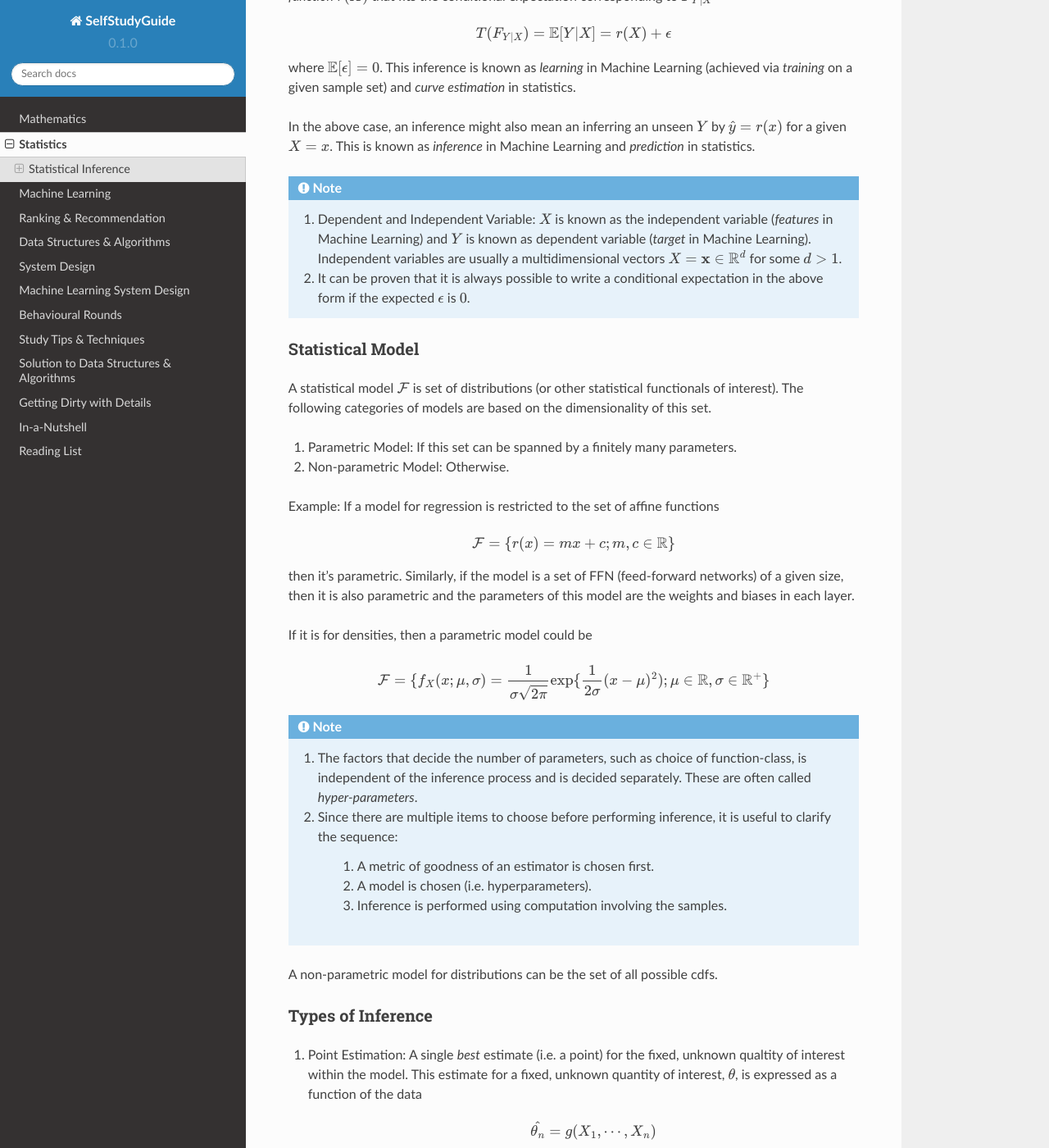
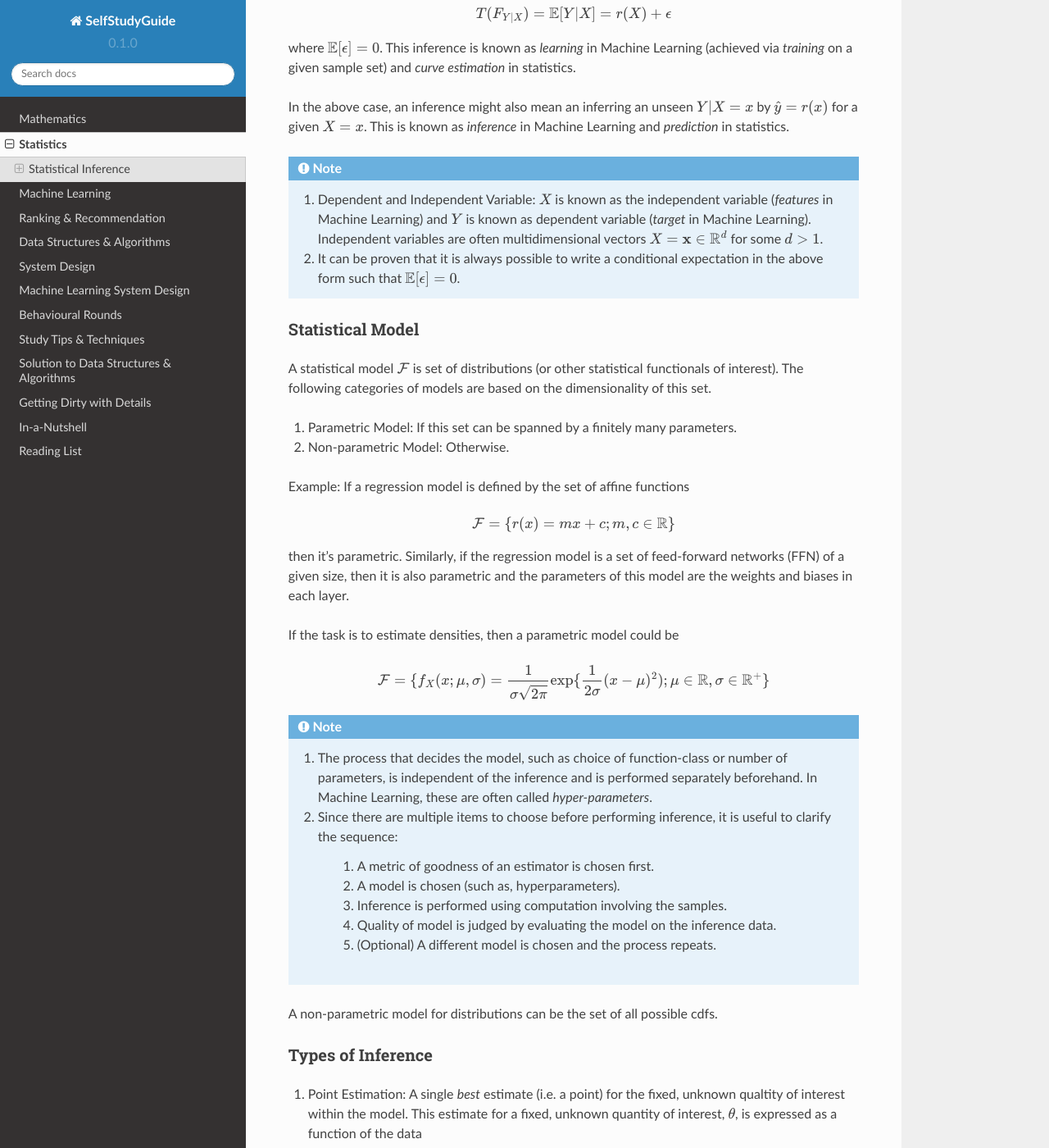
Before and after one commit to uselesstechjunks/leetcode, a Sphinx documentation site: the page built from docs/source/stat.rst, in a window 1280 px wide and 1400 px high, scrolled down 726 px. Shown: the whole window at 82% size. Built offline with Sphinx 7.4.7 and the Read the Docs theme 2.0.0, drawn with Linux system fonts in a browser that asks for light colours; some of the changed text lies outside the part shown.

Commit message:
Update stat.rst

```diff
--- a/docs/source/stat.rst
+++ b/docs/source/stat.rst
@@ -15,9 +15,8 @@ The task for statistical inference is to infer :math:`F`, some function of :math
 #. expectation :math:`T(F)=\mathbb{E}[X]=\int_{-\infty}^{\infty} x dF`
 #. variance :math:`T(F)=\text{Var}(X)=\mathbb{E}[(\mathbb{E}[X]-X)^2]`
 #. median: :math:`T(F)=F^{-1}(1/2)`
-#. a confidence interval for a quantity :math:`\theta` that depends on :math:`F`
 
-that best *explains* the data, for some given definition of *best* chosen beforehand. The inferred values are called *estimates* of the true value of the quantities of interest. The expression that computes these estimates from sample is called an *estimator*. Estimates are rv as their values may change subject to a different sample.
+that best explains the data, for some given definition of *best* chosen beforehand. The inferred values are called *estimates* of the quantities of interest. The expression that computes these estimates from samples is called an *estimator*. Estimates are rv as their values may change subject to a different sample.
 
 Machine Learning
 ======================
@@ -28,11 +27,11 @@ If the rv is a tuple, e.g. :math:`(X_i,Y_i)_{i=1}^n\sim F_{X,Y}`, then inference
 
 where :math:`\mathbb{E}[\epsilon]=0`. This inference is known as *learning* in Machine Learning (achieved via *training* on a given sample set) and *curve estimation* in statistics.
 
-In the above case, an inference might also mean an inferring an unseen :math:`Y` by :math:`\hat{y}=r(x)` for a given :math:`X=x`. This is known as *inference* in Machine Learning and *prediction* in statistics.
+In the above case, an inference might also mean an inferring an unseen :math:`Y|X=x` by :math:`\hat{y}=r(x)` for a given :math:`X=x`. This is known as *inference* in Machine Learning and *prediction* in statistics.
 
 .. note::
-    #. Dependent and Independent Variable: :math:`X` is known as the independent variable (*features* in Machine Learning) and :math:`Y` is known as dependent variable (*target* in Machine Learning). Independent variables are usually a multidimensional vectors :math:`X=\mathbf{x}\in\mathbb{R}^d` for some :math:`d>1`.
-    #. It can be proven that it is always possible to write a conditional expectation in the above form if the expected :math:`\epsilon` is :math:`0`.
+    #. Dependent and Independent Variable: :math:`X` is known as the independent variable (*features* in Machine Learning) and :math:`Y` is known as dependent variable (*target* in Machine Learning). Independent variables are often multidimensional vectors :math:`X=\mathbf{x}\in\mathbb{R}^d` for some :math:`d>1`.
+    #. It can be proven that it is always possible to write a conditional expectation in the above form such that :math:`\mathbb{E}[\epsilon]=0`.
 
 Statistical Model
 ======================
@@ -42,25 +41,27 @@ A statistical model :math:`\mathcal{F}` is set of distributions (or other statis
 #. Parametric Model: If this set can be spanned by a finitely many parameters.
 #. Non-parametric Model: Otherwise.
 
-Example: If a model for regression is restricted to the set of affine functions
+Example: If a regression model is defined by the set of affine functions
 
 .. math::
     \mathcal{F}=\{r(x)=mx+c; m,c\in\mathbb{R}\}
 
-then it's parametric. Similarly, if the model is a set of FFN (feed-forward networks) of a given size, then it is also parametric and the parameters of this model are the weights and biases in each layer.
+then it's parametric. Similarly, if the regression model is a set of feed-forward networks (FFN) of a given size, then it is also parametric and the parameters of this model are the weights and biases in each layer.
 
-If it is for densities, then a parametric model could be
+If the task is to estimate densities, then a parametric model could be
 
 .. math::
     \mathcal{F}=\{f_X(x;\mu,\sigma)=\frac{1}{\sigma\sqrt{2\pi}}\exp\{\frac{1}{2\sigma}(x-\mu)^2);\mu\in\mathbb{R},\sigma\in\mathbb{R}^+\}
 
 .. note::
-    #. The factors that decide the number of parameters, such as choice of function-class, is independent of the inference process and is decided separately. These are often called *hyper-parameters*.
+    #. The process that decides the model, such as choice of function-class or number of parameters, is independent of the inference and is performed separately beforehand. In Machine Learning, these are often called *hyper-parameters*.
     #. Since there are multiple items to choose before performing inference, it is useful to clarify the sequence:
 
         #. A metric of goodness of an estimator is chosen first.
-        #. A model is chosen (i.e. hyperparameters).
+        #. A model is chosen (such as, hyperparameters).
         #. Inference is performed using computation involving the samples.
+        #. Quality of model is judged by evaluating the model on the inference data.
+        #. (Optional) A different model is chosen and the process repeats.
 
 A non-parametric model for distributions can be the set of all possible cdfs.
 
```
